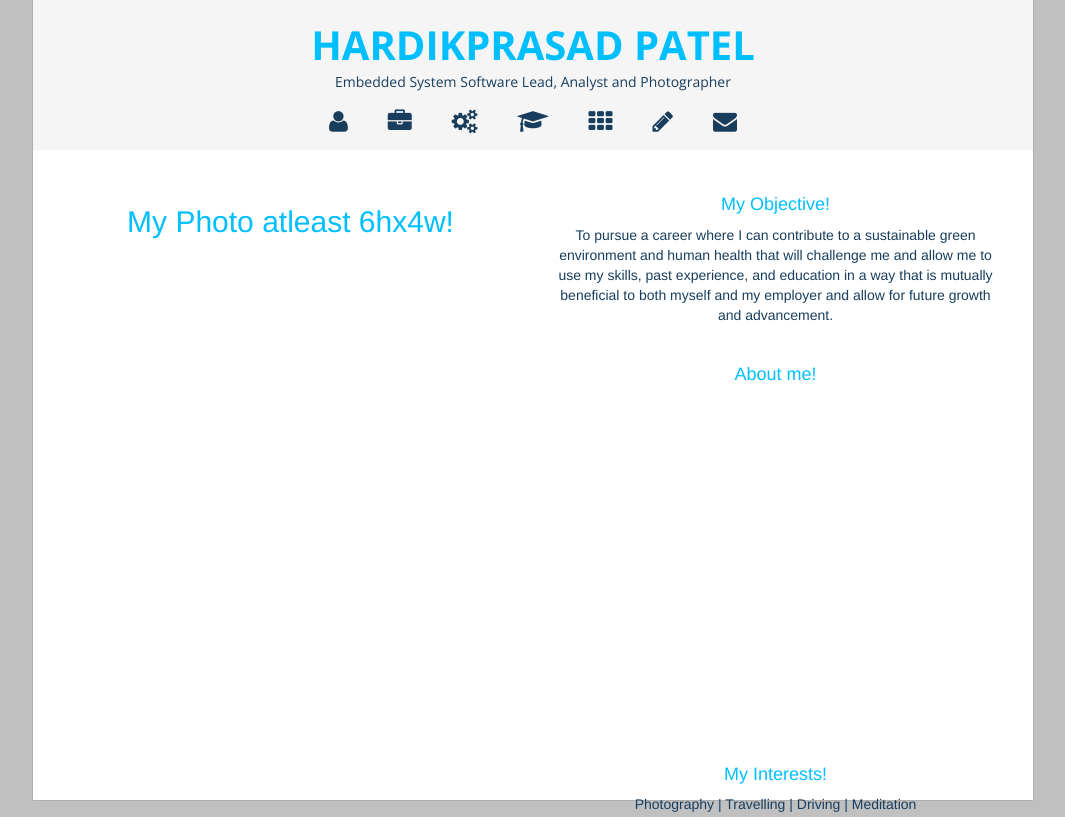
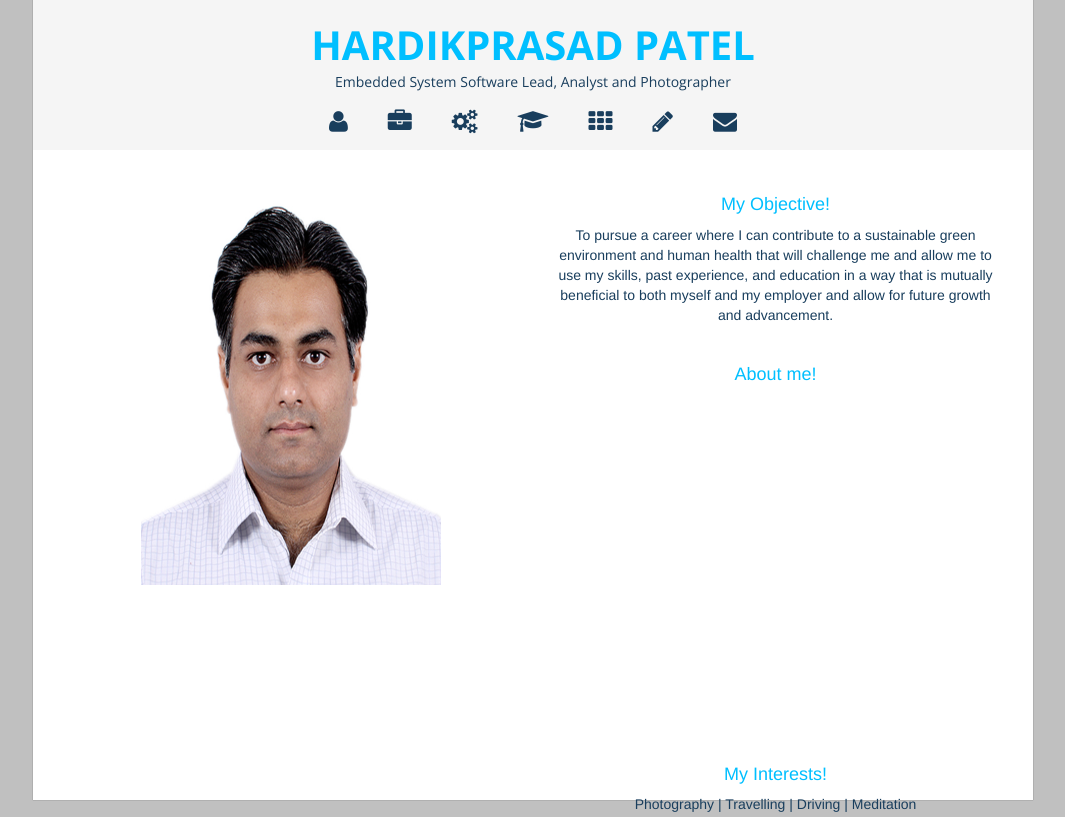
Before and after one commit to patelhardik/patelhardik.github.io, a plain HTML site: page index.html in a window 1280 px wide. Shown: the top 817 px of the page, without its empty margins (107-1172 px from the left). Drawn offline with nearby package versions, Linux system fonts and the light colour scheme.

Commit message:
Added image into about-me page

```diff
--- a/index.html
+++ b/index.html
@@ -66,7 +66,11 @@
         <div class="modal-body row">
           <div class="col-md-6">
             <!-- Your first column here -->
-            <h2>My Photo atleast 6hx4w!</h2>
+            <!--h2>My Photo atleast 6hx4w!</h2-->
+            <!--div class="img-thumbnail"-->
+            <div class="img-circle">
+                <img src="images/profile/hardik-patel.jpg" alt="Hardik's photo" style="width:300px;height:400px;">
+            </div>
           </div>
           <div class="col-md-6">
           <!-- Your second column here -->
```
